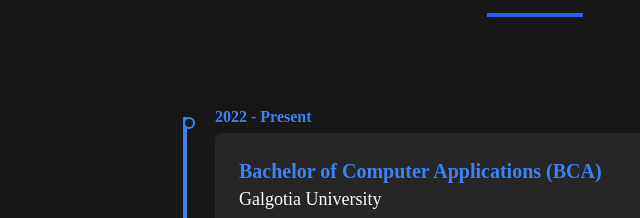
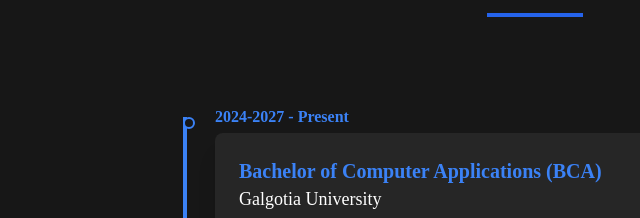
Before and after one commit to kunall88/portfolio, a plain HTML site: page index.html in a window 1280 px wide. Shown: the part 2279-2497 px from the top of the page, 105-745 px from the left. Drawn offline with nearby package versions, Linux system fonts and the light colour scheme; a script that the page names is missing.

Commit message:
Update index.html

```diff
--- a/index.html
+++ b/index.html
@@ -486,7 +486,7 @@ Array.from(mobileLinks).forEach(link => {
       <div class="max-w-4xl mx-auto">
         <div class="relative pl-8 sm:pl-32 py-6 group animate__animated animate__fadeInLeft">
           <div class="flex flex-col sm:flex-row items-start mb-1 group-hover:text-blue-500 transition-colors">
-            <span class="text-blue-500 font-bold">2022 - Present</span>
+            <span class="text-blue-500 font-bold">2024-2027 - Present</span>
             <div class="absolute left-0 sm:left-24 top-9 h-full w-1 bg-blue-500"></div>
             <div class="absolute left-0 sm:left-24 top-9 h-3 w-3 rounded-full border-2 border-blue-500 bg-neutral-900"></div>
           </div>
```
